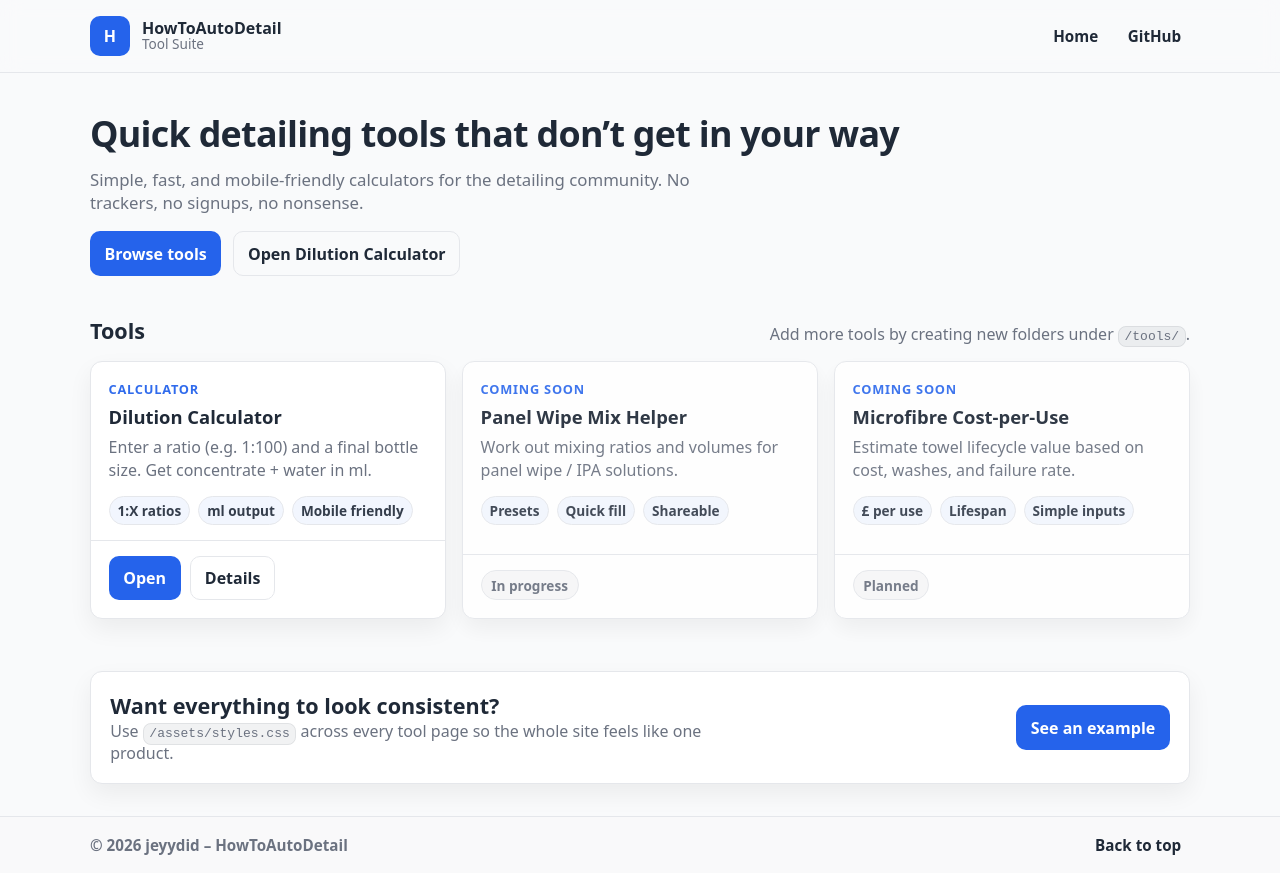
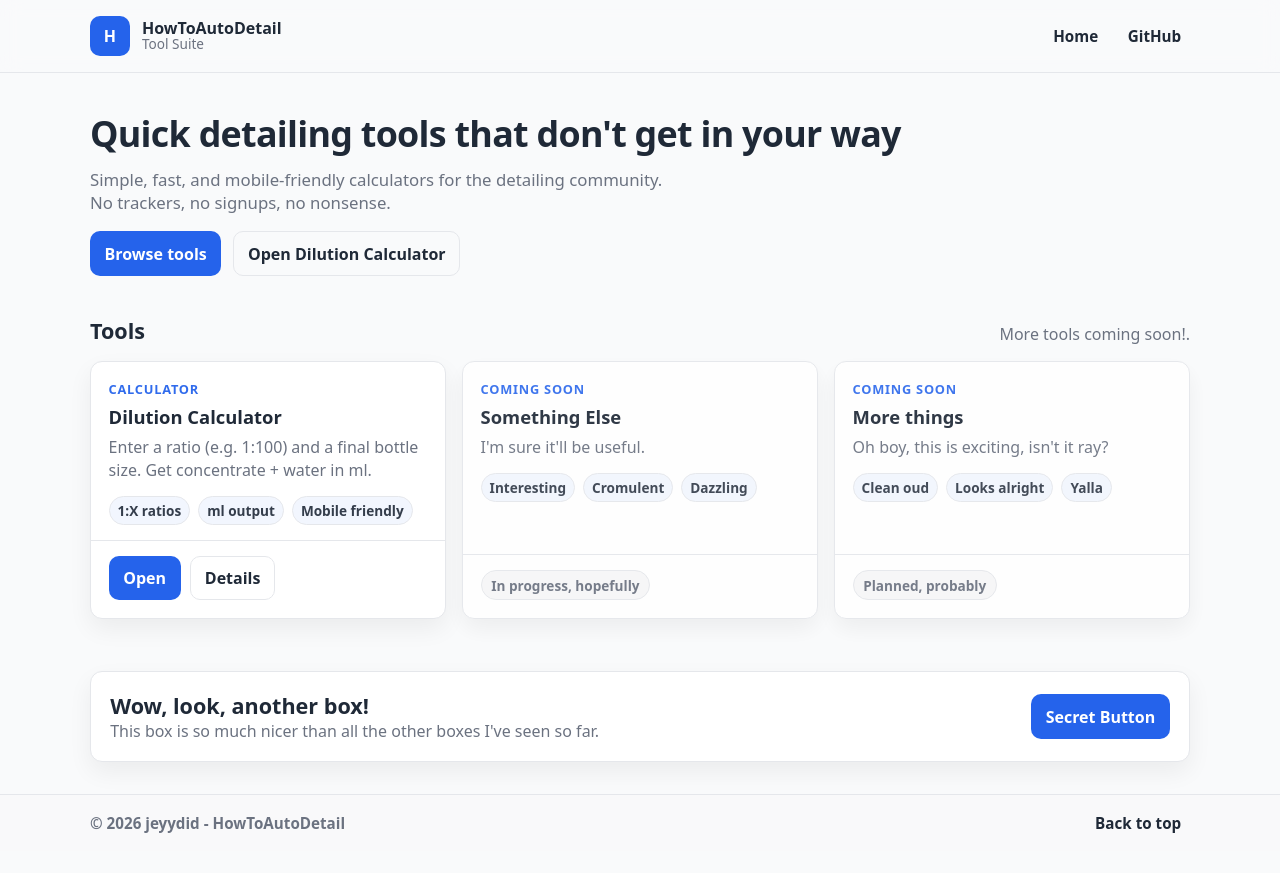
Before and after one commit to jeyydid/howtoautodetail, a plain HTML site: page index.html in a window 1280 px wide. After the commit the page ends 851 px from the top, so only its background shows below. Drawn offline with Linux system fonts and the light colour scheme.

```diff
--- a/index.html
+++ b/index.html
@@ -30,9 +30,9 @@
 
   <main id="main" class="wrap">
     <section class="hero">
-      <h1>Quick detailing tools that don’t get in your way</h1>
+      <h1>Quick detailing tools that don't get in your way</h1>
       <p class="lead">
-        Simple, fast, and mobile-friendly calculators for the detailing community.
+        Simple, fast, and mobile-friendly calculators for the detailing community.<br>
         No trackers, no signups, no nonsense.
       </p>
 
@@ -45,7 +45,7 @@
     <section class="section" id="tools" aria-labelledby="tools-title">
       <div class="section-head">
         <h2 id="tools-title">Tools</h2>
-        <p class="muted">Add more tools by creating new folders under <code>/tools/</code>.</p>
+        <p class="muted">More tools coming soon!.</p>
       </div>
 
       <div class="grid">
@@ -75,40 +75,40 @@
         <article class="card card-soon">
           <div class="card-body">
             <div class="card-kicker">Coming soon</div>
-            <h3 class="card-title">Panel Wipe Mix Helper</h3>
+            <h3 class="card-title">Something Else</h3>
             <p class="card-desc">
-              Work out mixing ratios and volumes for panel wipe / IPA solutions.
+              I'm sure it'll be useful.
             </p>
 
             <ul class="chip-row" aria-label="Highlights">
-              <li class="chip">Presets</li>
-              <li class="chip">Quick fill</li>
-              <li class="chip">Shareable</li>
+              <li class="chip">Interesting</li>
+              <li class="chip">Cromulent</li>
+              <li class="chip">Dazzling</li>
             </ul>
           </div>
 
           <div class="card-footer">
-            <span class="pill">In progress</span>
+            <span class="pill">In progress, hopefully</span>
           </div>
         </article>
 
         <article class="card card-soon">
           <div class="card-body">
             <div class="card-kicker">Coming soon</div>
-            <h3 class="card-title">Microfibre Cost-per-Use</h3>
+            <h3 class="card-title">More things</h3>
             <p class="card-desc">
-              Estimate towel lifecycle value based on cost, washes, and failure rate.
+              Oh boy, this is exciting, isn't it ray?
             </p>
 
             <ul class="chip-row" aria-label="Highlights">
-              <li class="chip">£ per use</li>
-              <li class="chip">Lifespan</li>
-              <li class="chip">Simple inputs</li>
+              <li class="chip">Clean oud</li>
+              <li class="chip">Looks alright</li>
+              <li class="chip">Yalla</li>
             </ul>
           </div>
 
           <div class="card-footer">
-            <span class="pill">Planned</span>
+            <span class="pill">Planned, probably</span>
           </div>
         </article>
       </div>
@@ -117,12 +117,12 @@
     <section class="section">
       <div class="callout">
         <div>
-          <h2 class="callout-title">Want everything to look consistent?</h2>
+          <h2 class="callout-title">Wow, look, another box!</h2>
           <p class="callout-text">
-            Use <code>/assets/styles.css</code> across every tool page so the whole site feels like one product.
+            This box is so much nicer than all the other boxes I've seen so far.
           </p>
         </div>
-        <a class="btn btn-primary" href="tools/dilution/">See an example</a>
+        <a class="btn btn-primary" href="tools/dilution/">Secret Button</a>
       </div>
     </section>
   </main>
@@ -130,7 +130,7 @@
   <footer class="site-footer">
     <div class="wrap footer-inner">
       <div class="footer-left">
-        <span>© 2026 jeyydid – HowToAutoDetail</span>
+        <span>© 2026 jeyydid - HowToAutoDetail</span>
       </div>
       <div class="footer-right">
         <a class="nav-link" href="#main">Back to top</a>
```
